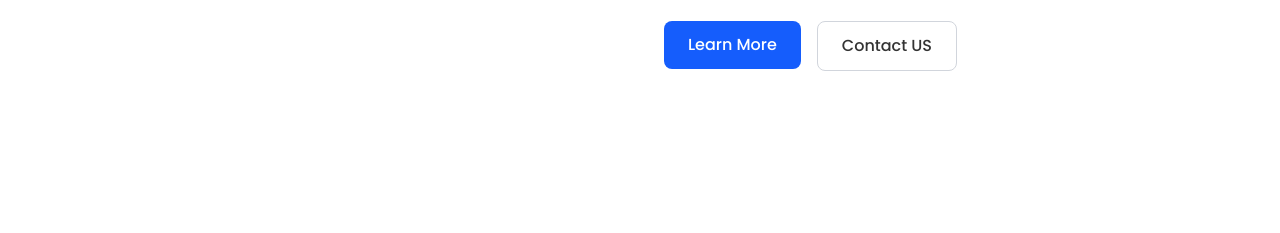
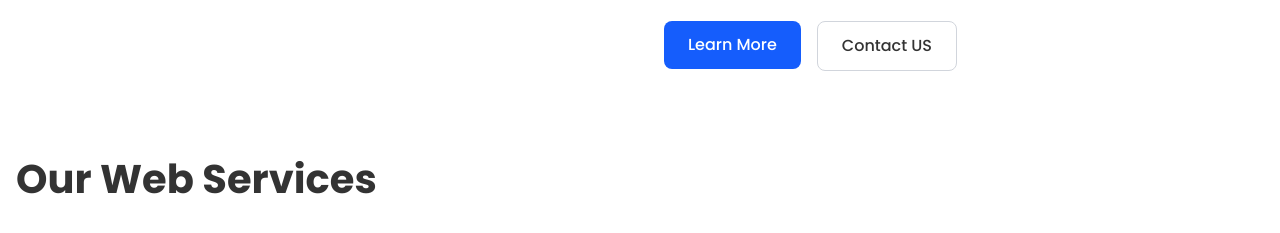
Before and after one commit to Khrizie/My-App, a website: page src/index.html in a window 1280 px wide. Shown: the part 379-612 px from the top of the page. Drawn offline with Linux system fonts and the light colour scheme.

Commit message:
first commit

```diff
--- a/src/index.html
+++ b/src/index.html
@@ -78,6 +78,15 @@
         </div>
       </div>
     </section>
+    <section>
+      <div class="container">
+        <!--title-->
+        <div>
+          <h2 class="title">Our Web Services</h2>
+          <p></p>
+        </div>
+      </div>
+    </section>
 
     <script src="../js/toggle-menu.js"></script>
     <script src="../js/mode.js"></script>
```
Also changed, not shown: README.md (deleted).
